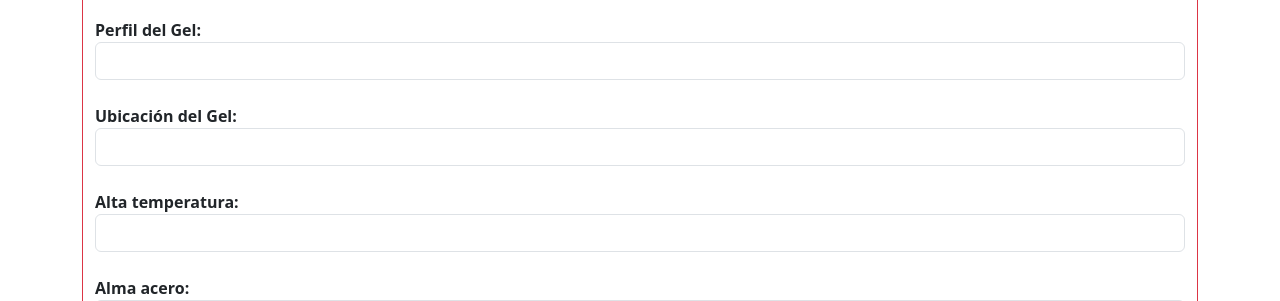
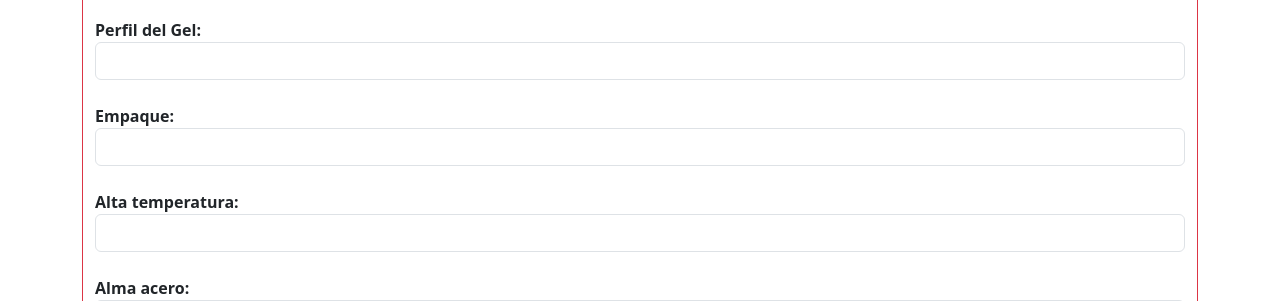
Before and after one commit to JONATHAN-SO-L/comercial, a PHP site: page /admin/views/vendedor/levantamiento_etp1.php in a window 1280 px wide. Shown: the part 2532-2833 px from the top of the page. Run offline with PHP 8.4, Linux system fonts and the light colour scheme; the visitor is signed in with stand-in values (Sample User, id 1).

Commit message:
Actualización de nombre, Ubicación de Gel -> Empaque

```diff
--- a/admin/views/vendedor/levantamiento_etp1.php
+++ b/admin/views/vendedor/levantamiento_etp1.php
@@ -328,7 +328,7 @@ $uma = $_SESSION['uma'];
 				<option value="Modulo">Módulo</option>
 				<option value="Difusor tipo F">Difusor tipo F</option>
 			</select><br>
-			<label><strong>Ubicación del Gel:</strong></label>
+			<label><strong>Empaque:</strong></label>
 			<select name="ubicacion_gel_etp1" class="form-control" required>
 				<option></option>
 				<option value="N/A">No aplica</option>
--- a/admin/views/vendedor/levantamiento_etp2.php
+++ b/admin/views/vendedor/levantamiento_etp2.php
@@ -328,7 +328,7 @@ $uma = $_SESSION['uma'];
 				<option value="Modulo">Módulo</option>
 				<option value="Difusor tipo F">Difusor tipo F</option>
 			</select><br>
-			<label><strong>Ubicación del Gel:</strong></label>
+			<label><strong>Empaque:</strong></label>
 			<select name="ubicacion_gel_etp2" class="form-control" required>
 				<option></option>
 				<option value="N/A">No aplica</option>
--- a/admin/views/vendedor/levantamiento_etp3.php
+++ b/admin/views/vendedor/levantamiento_etp3.php
@@ -328,7 +328,7 @@ $uma = $_SESSION['uma'];
 				<option value="Modulo">Módulo</option>
 				<option value="Difusor tipo F">Difusor tipo F</option>
 			</select><br>
-			<label><strong>Ubicación del Gel:</strong></label>
+			<label><strong>Empaque:</strong></label>
 			<select name="ubicacion_gel_etp3" class="form-control" required>
 				<option></option>
 				<option value="N/A">No aplica</option>
```
